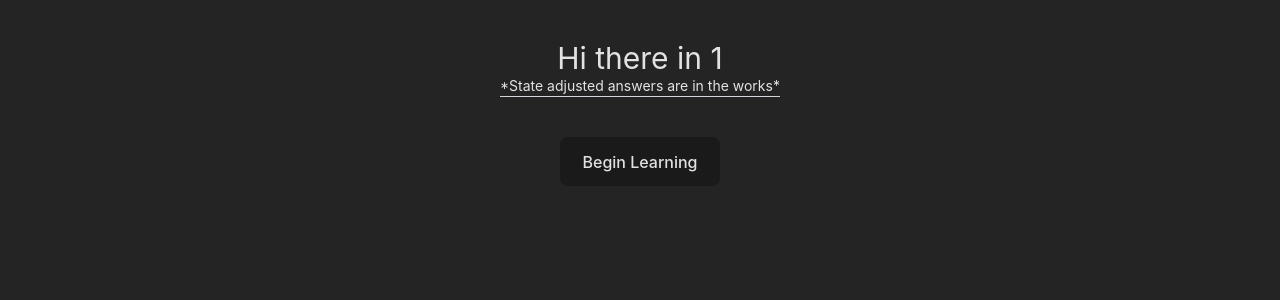
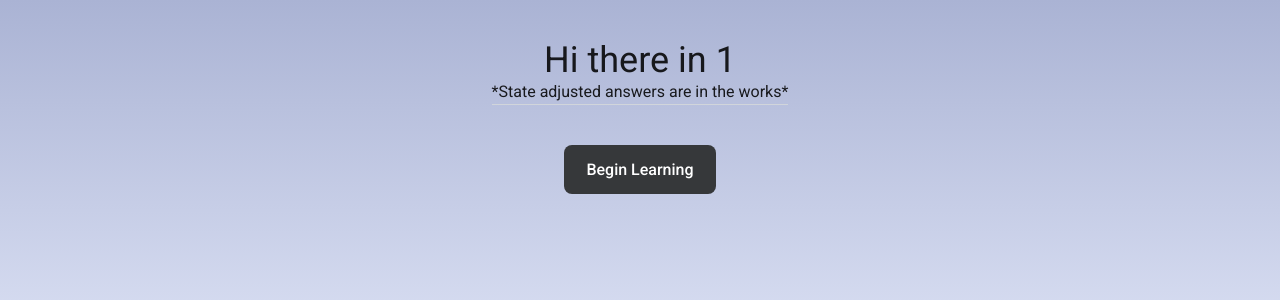
Before and after one commit to Poleron402/civics, a React (Vite) app: page /quiz/1 in a window 1280 px wide. Shown: the top 300 px of the page. Built offline with nearby package versions, Linux system fonts and the light colour scheme.

Commit message:
changed the site UI

```diff
--- a/index.html
+++ b/index.html
@@ -5,6 +5,9 @@
     <link rel="icon" type="image/svg+xml" href="/vite.svg" />
     <meta name="viewport" content="width=device-width, initial-scale=1.0" />
     <title>Vite + React + TS</title>
+    <link rel="preconnect" href="https://fonts.googleapis.com">
+    <link rel="preconnect" href="https://fonts.gstatic.com" crossorigin>
+    <link href="https://fonts.googleapis.com/css2?family=Roboto:ital,wght@0,100..900;1,100..900&display=swap" rel="stylesheet">
   </head>
   <body>
     <div id="root"></div>
--- a/src/index.css
+++ b/src/index.css
@@ -1,15 +1,15 @@
 @tailwind base;
 @tailwind components;
 @tailwind utilities;
-
 :root {
-  font-family: Inter, system-ui, Avenir, Helvetica, Arial, sans-serif;
+  font-family: 'Roboto', sans-serif;
   line-height: 1.5;
   font-weight: 400;
 
   color-scheme: light dark;
-  color: rgba(255, 255, 255, 0.87);
-  background-color: #242424;
+  color: rgba(0, 0, 0, 0.87);
+  background: rgb(170,179,212);
+  background: linear-gradient(180deg, rgba(170,179,212,1) 0%, rgba(213,219,240,1) 39%, rgba(213,219,240,1) 100%);
 
   font-synthesis: none;
   text-rendering: optimizeLegibility;
@@ -46,7 +46,8 @@ button {
   font-size: 1em;
   font-weight: 500;
   font-family: inherit;
-  background-color: #1a1a1a;
+  background-color: #36383a;
+  color: white;
   cursor: pointer;
   box-sizing: border-box;
   transition: background-color 0.25s;
@@ -80,20 +81,21 @@ button:hover {
   transition: transform 1s;
   transform-style: preserve-3d;
 
-  /* box-shadow: 0px 3px 24px #729cb8; */
+  box-shadow: 3px 3px 24px #40b3ff,
+  -3px -3px 24px #d66dda;
 }
 #front, #back{
-  border: 3px solid black;
+  border: 3px solid #9eafce;
 }
 #content{
   overflow-x: inherit;
 }
 #card #front{
+  border-radius: 10px;
   display: flex;
   align-items: center;
   justify-content: center;
-  border-radius: 10px;
-  background-color: #213547;
+  background-color: #d6e1f7;
   position: absolute;
   height: 100%;
   width: 100%;
@@ -105,7 +107,8 @@ button:hover {
 
 #card #back{
   border-radius: 10px;
-  background-color: #46627a;
+
+  background-color: #d6e1f7;
   height: 100%;
   width: 100%;
   position: absolute;
--- a/src/pages/Quiz.tsx
+++ b/src/pages/Quiz.tsx
@@ -60,8 +60,8 @@ const Quiz = () =>{
     return (
         <>
         <div className="flex-col w-full  justify-items-center">
-            <h2 className="text-3xl pt-10">Hi there in {state}</h2>
-            <p className="text-sm border-b border-gray-300">*State adjusted answers are in the works*</p>
+            <h2 className="text-4xl pt-10">Hi there in {state}</h2>
+            <p className="text-med border-b border-gray-300">*State adjusted answers are in the works*</p>
             {!testStart ?
                 <button className="mt-10 hover:bg-red-800" onClick = {()=>setTestStart(true)}>Begin Learning</button>
             :
@@ -89,16 +89,16 @@ const Quiz = () =>{
 
                         </>
                     }
-                    <button className="mt-10 hover:bg-green-600" onClick = {()=>{
+                    <button className="mt-10 hover:bg-green-600 ml-5" onClick = {()=>{
                         setDoBad(false)
                         setNewSet(true);
                         setScore(0);
                         setDoFull(true);
                         setQuestionCounter(0);
                         }}>Practice Full Set</button>
-                    <p className="mt-5">Current Weak counter: {badQuestions.length}/10</p>
+                    <p className="mt-5 text-xl">Current Weak counter: {badQuestions.length}/10</p>
                     {
-                       (questionCounter<=9&& !doBad) || (questionCounter<questions.length &&doBad)? (
+                       (questionCounter<=9&& !doBad) || (questionCounter<questions.length &&doBad) || (questionCounter<questions.length && doFull)? (
                         <Card score={score} setScore={setScore} question={questions} questionCounter={questionCounter} setQuestionCounter={setQuestionCounter} setBadQuestions = {setBadQuestions} badQuestions={badQuestions} doBad = {doBad}/>
                        ):
                        (
--- a/src/pages/components/Card.tsx
+++ b/src/pages/components/Card.tsx
@@ -55,7 +55,7 @@ const Card: React.FC<ScoreProps> = ({score, setScore, question, questionCounter,
                     {!tempHidden &&
                     <div id='content' className="flex justify-center items-center h-full">
 
-                    <ol className="flex-col justify-center items-center text-l p-10">
+                    <ol className="flex-col justify-center items-center text-xl p-10">
                         {question[questionCounter].answers.map((answ, ind)=>
                             <li id={`answer-${ind}`} className="text-center">{answ}</li>
                         )}
```
